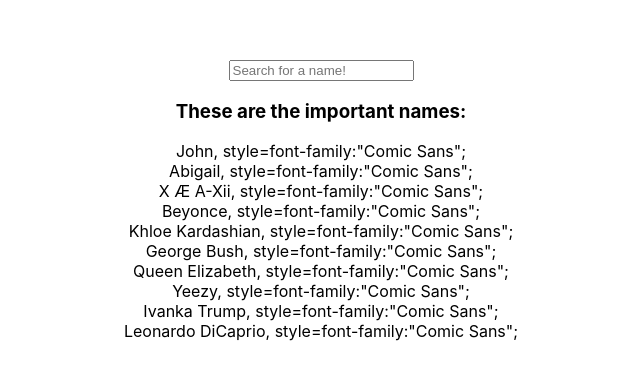
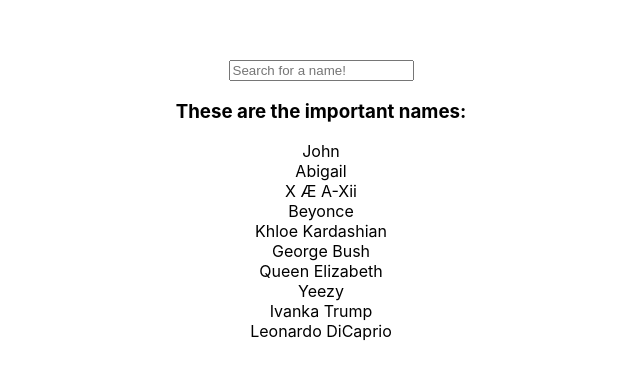
Before and after one commit to CS529-NetApp-Internship/project_resources, a React (Create React App) app in the folder demo/search bar/my-app/: page / in a window 1280 px wide. Shown: the part 181-560 px from the top of the page, without its empty margins (319-959 px from the left). Built offline with nearby package versions, Linux system fonts and the light colour scheme.

Commit message:
remove inline css not working

```diff
--- a/demo/search bar/my-app/src/Name.jsx
+++ b/demo/search bar/my-app/src/Name.jsx
@@ -2,7 +2,7 @@
 
 class Name extends Component {
   render() {
-    return <div>{this.props.name}, style=font-family:"Comic Sans";</div>;
+    return <div>{this.props.name}</div>;
   }
 }
 
```
